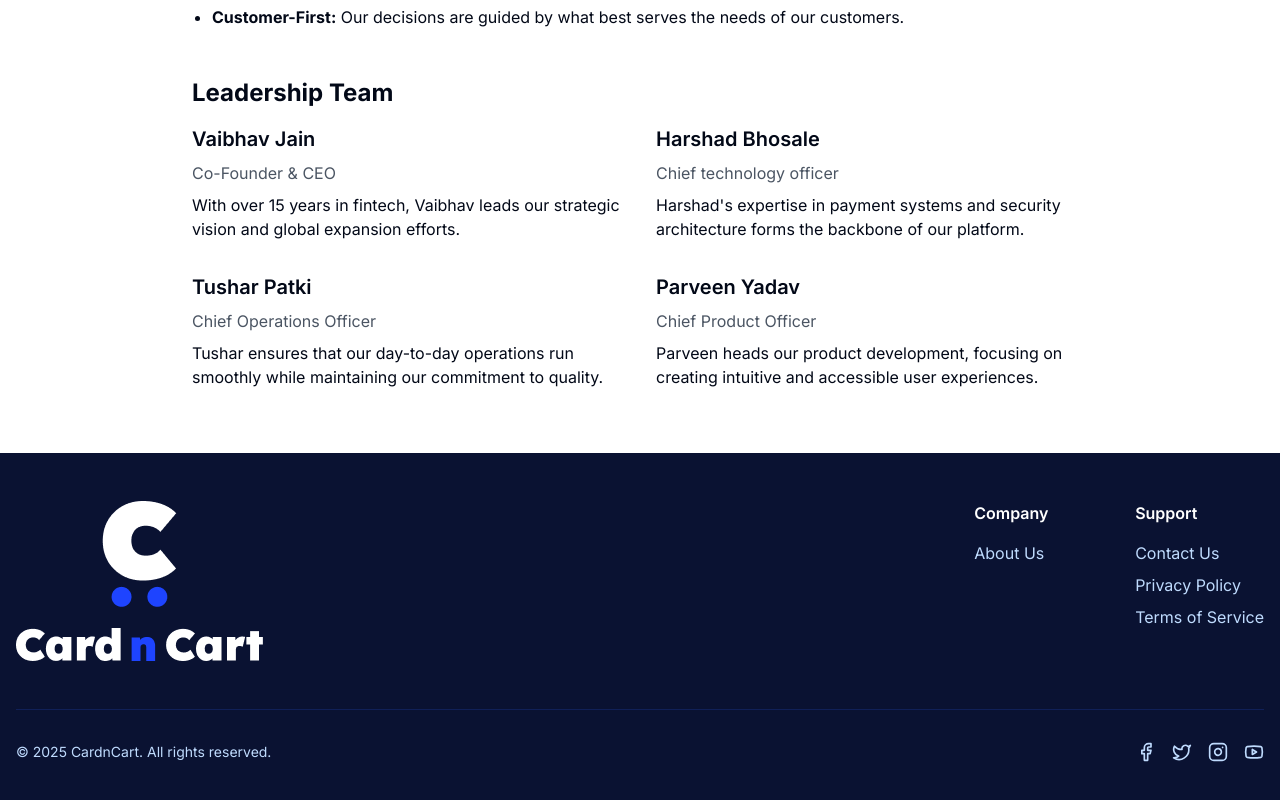
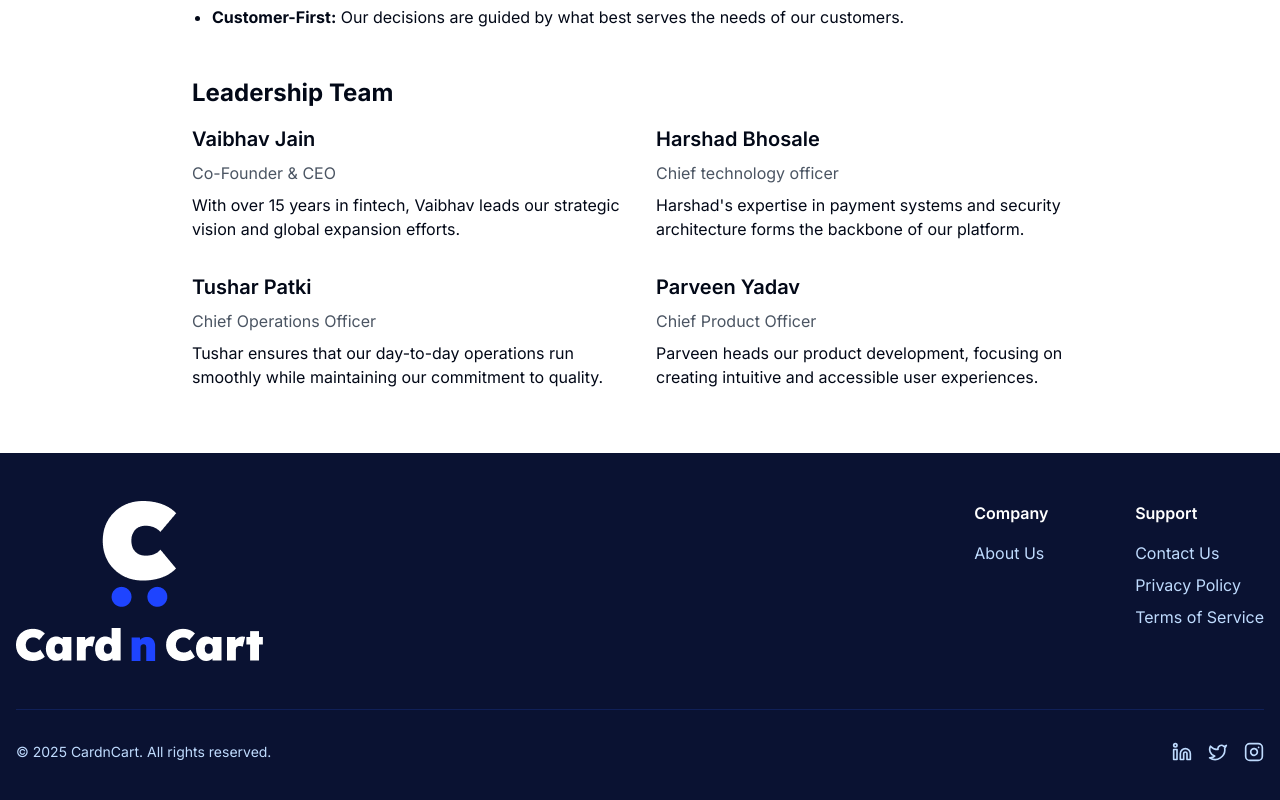
Before and after one commit to TusharPatki/cardnkart, a React (Vite) app: page /about-us in a window 1280 px wide. Shown: the part 799-1599 px from the top of the page. Built offline with nearby package versions, Linux system fonts and the light colour scheme.

Commit message:
footer link updated

```diff
--- a/src/components/Footer.tsx
+++ b/src/components/Footer.tsx
@@ -1,4 +1,4 @@
-import { Facebook, Twitter, Instagram, Youtube } from 'lucide-react';
+import { Facebook, Twitter, Instagram, Youtube, Linkedin } from 'lucide-react';
 import { Link } from 'react-router-dom';
 
 const Footer = () => {
@@ -41,17 +41,14 @@ const Footer = () => {
           </p>
 
           <div className="flex space-x-4">
-            <a href="#" className="text-blue-200 hover:text-white transition-colors">
-              <Facebook size={20} />
+            <a href="https://www.linkedin.com/company/cardncart/?viewAsMember=true" className="text-blue-200 hover:text-white transition-colors">
+              <Linkedin size={20} />
             </a>
-            <a href="#" className="text-blue-200 hover:text-white transition-colors">
+            <a href="https://x.com/CartnCart" className="text-blue-200 hover:text-white transition-colors">
               <Twitter size={20} />
             </a>
-            <a href="#" className="text-blue-200 hover:text-white transition-colors">
+            <a href="https://www.instagram.com/cardncart_/" className="text-blue-200 hover:text-white transition-colors">
               <Instagram size={20} />
-            </a>
-            <a href="#" className="text-blue-200 hover:text-white transition-colors">
-              <Youtube size={20} />
             </a>
           </div>
         </div>
```
